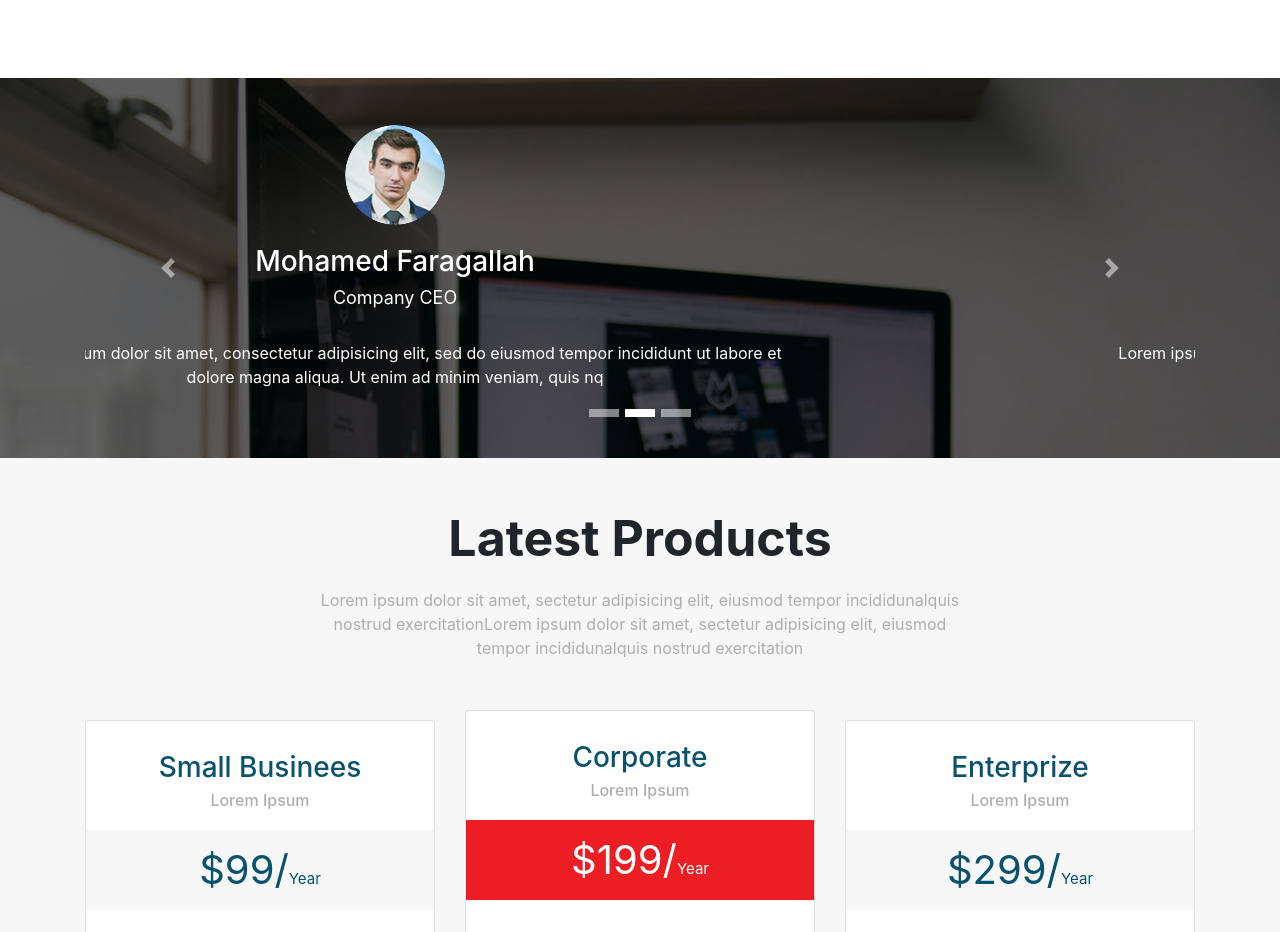
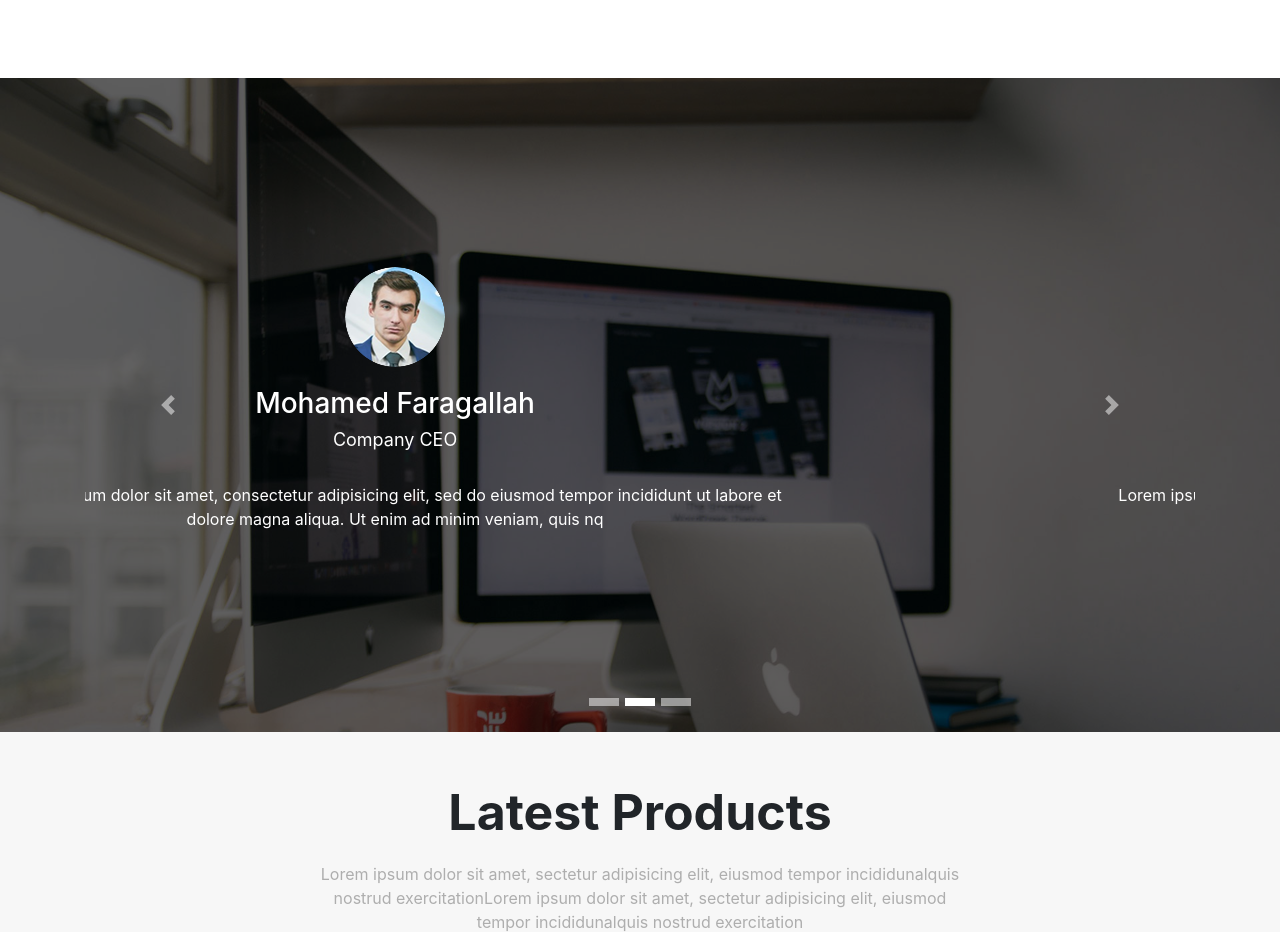
Before and after one commit to abdelrahmanahmed1999/template8, a plain HTML site: page index.html in a window 1280 px wide. Shown: the part 2966-3898 px from the top of the page. Drawn offline with Linux system fonts and the light colour scheme.

Commit message:
sample template

```diff
--- a/css/main.css
+++ b/css/main.css
@@ -442,24 +442,7 @@
     background-size: cover;
     background-image: url('../img/testimonial.jpg');
     position: relative;
-    max-height:450px;
-    padding:35px;
-}
-
-@media(max-width:767px){
-
-    .testimonials .carousel-item{
-        margin-top: 60px;
-    }
-
-    .testimonials .carousel-item p{
-        display:none;
-    }
-
-    .testimonials .carousel .carousel-indicators{
-        display:none;
-    }
-}
+  }
 
 .testimonials .overlay {
     position: absolute;
@@ -474,18 +457,6 @@
 .testimonials .container {
     position: relative;
     z-index: 3
-}
-
-.testimonials .carousel-inner{
-    height:310px;
-}
-
-.testimonials .carousel-item{
-    height:300px !important;
-}
-
-.testimonials .carousel-indicators{
-    bottom:-10px;
 }
 
 .testimonials .carousel-caption {
@@ -512,8 +483,20 @@
 }
 
 .testimonials .carousel-indicators li {
-    height: 8px;
-    cursor: pointer;
+      height: 8px;
+      cursor: pointer;
+}
+
+
+@media(max-width:767px){
+
+    .testimonials .carousel-item p{
+        display:none;
+    }
+
+    .testimonials .carousel .carousel-indicators{
+        display:none;
+    }
 }
 
 /* End Testimonials */
```
